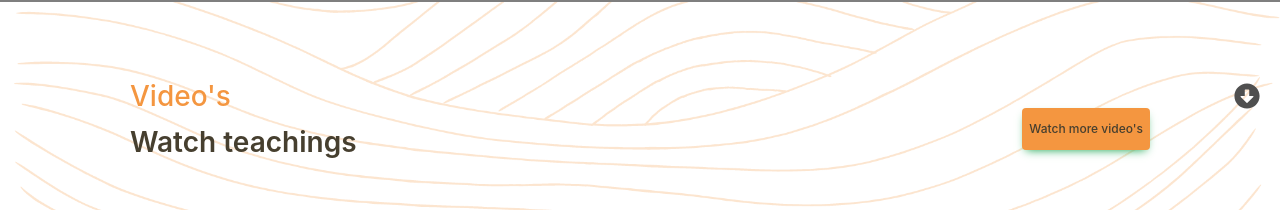
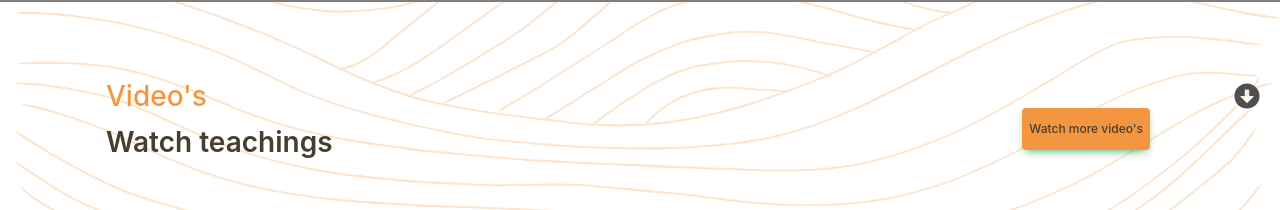
Before and after one commit to OsmanSamar/fathershouse, a React (Create React App) app: page / in a window 1280 px wide. Shown: the part 671-881 px from the top of the page. Built offline with nearby package versions, Linux system fonts and the light colour scheme; grey boxes are pictures that could not be loaded.

Commit message:
Added marginLeft: "-1.5rem" to h3

```diff
--- a/src/components/Videosection.jsx
+++ b/src/components/Videosection.jsx
@@ -59,7 +59,7 @@ const Videosection = () => {
                   opacity: 1,
                   marginTop: "2rem",
                   // Added
-                  // marginLeft: "-1.5rem",
+                  marginLeft: "-1.5rem",
                   // fontSize: "1.2rem",
                 }}
               >
@@ -76,7 +76,7 @@ const Videosection = () => {
                   marginTop: "1rem",
                   marginBottom: "2rem",
                   // Added
-                  // marginLeft: "-1.5rem",
+                  marginLeft: "-1.5rem",
                 }}
               >
                 Watch teachings
```
